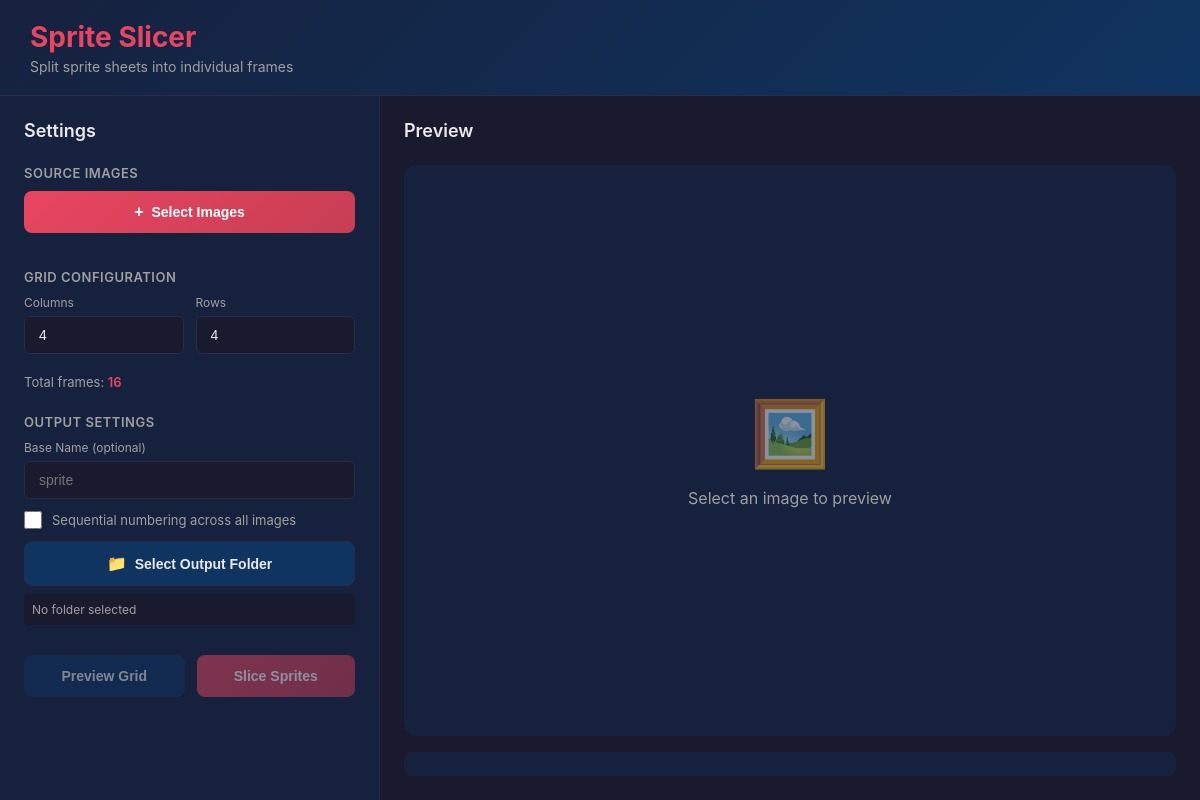
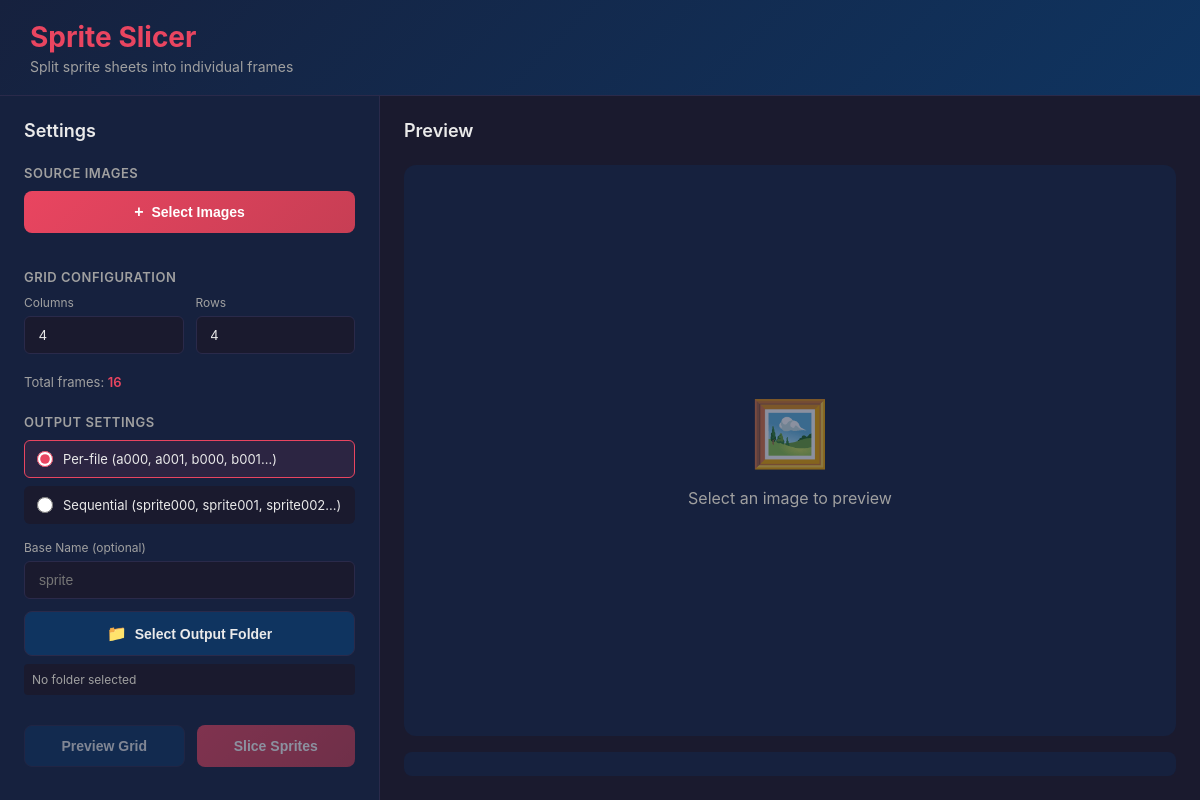
Before and after one commit to LimFull/sprite-slice-electron, an Electron app: page index.html in a window 1200 px wide. Drawn offline with Linux system fonts and the light colour scheme.

Commit message:
feat: sequential numbering, per file numbering

```diff
--- a/index.html
+++ b/index.html
@@ -53,13 +53,22 @@
         <!-- Output Settings -->
         <div class="setting-group">
           <label class="setting-label">Output Settings</label>
-          <div class="input-group">
-            <label for="baseName">Base Name (optional)</label>
+
+          <!-- Numbering Mode -->
+          <div class="radio-group">
+            <label class="radio-label">
+              <input type="radio" name="numberingMode" id="perFileNumbering" value="perFile" checked>
+              <span class="radio-text">Per-file (a000, a001, b000, b001...)</span>
+            </label>
+            <label class="radio-label">
+              <input type="radio" name="numberingMode" id="sequentialNumbering" value="sequential">
+              <span class="radio-text">Sequential (sprite000, sprite001, sprite002...)</span>
+            </label>
+          </div>
+
+          <div class="input-group" id="baseNameGroup">
+            <label for="baseName">Base Name <span id="baseNameOptional">(optional)</span></label>
             <input type="text" id="baseName" placeholder="sprite">
-          </div>
-          <div class="checkbox-group">
-            <input type="checkbox" id="sequentialNumbering">
-            <label for="sequentialNumbering">Sequential numbering across all images</label>
           </div>
           <button id="selectOutputBtn" class="btn btn-secondary btn-block">
             <span class="btn-icon">📁</span>
--- a/renderer.js
+++ b/renderer.js
@@ -13,6 +13,8 @@ const elements = {
   rows: document.getElementById('rows'),
   totalFrames: document.getElementById('totalFrames'),
   baseName: document.getElementById('baseName'),
+  baseNameGroup: document.getElementById('baseNameGroup'),
+  perFileNumbering: document.getElementById('perFileNumbering'),
   sequentialNumbering: document.getElementById('sequentialNumbering'),
   selectOutputBtn: document.getElementById('selectOutputBtn'),
   outputPath: document.getElementById('outputPath'),
@@ -48,6 +50,11 @@ function setupEventListeners() {
   elements.closeResultBtn.addEventListener('click', () => {
     elements.resultModal.classList.add('hidden');
   });
+
+  // Numbering mode change
+  elements.perFileNumbering.addEventListener('change', handleNumberingModeChange);
+  elements.sequentialNumbering.addEventListener('change', handleNumberingModeChange);
+  handleNumberingModeChange(); // Initialize
 
   // Drag and drop support
   document.body.addEventListener('dragover', (e) => {
@@ -121,6 +128,17 @@ function handleGridChange() {
   elements.totalFrames.textContent = cols * rows;
 }
 
+function handleNumberingModeChange() {
+  const isSequential = elements.sequentialNumbering.checked;
+  if (isSequential) {
+    elements.baseNameGroup.classList.add('required');
+    elements.baseName.placeholder = 'sprite (required)';
+  } else {
+    elements.baseNameGroup.classList.remove('required');
+    elements.baseName.placeholder = 'sprite';
+  }
+}
+
 async function handlePreview() {
   if (state.selectedImageIndex < 0) return;
 
@@ -151,7 +169,14 @@ async function handleSlice() {
   const columns = parseInt(elements.columns.value) || 1;
   const rows = parseInt(elements.rows.value) || 1;
   const baseName = elements.baseName.value.trim();
-  const useSequentialNumbering = elements.sequentialNumbering.checked && baseName;
+  const useSequentialNumbering = elements.sequentialNumbering.checked;
+
+  // Validate: sequential mode requires baseName
+  if (useSequentialNumbering && !baseName) {
+    alert('Base Name is required for sequential numbering mode.');
+    elements.baseName.focus();
+    return;
+  }
 
   // Show progress modal
   elements.progressModal.classList.remove('hidden');
--- a/styles.css
+++ b/styles.css
@@ -213,6 +213,61 @@ body {
   font-size: 13px;
   color: var(--text-secondary);
   cursor: pointer;
+}
+
+/* Radio Group */
+.radio-group {
+  display: flex;
+  flex-direction: column;
+  gap: 8px;
+  margin-bottom: 16px;
+}
+
+.radio-label {
+  display: flex;
+  align-items: center;
+  gap: 10px;
+  padding: 10px 12px;
+  background-color: var(--bg-primary);
+  border-radius: 6px;
+  cursor: pointer;
+  transition: all 0.2s;
+  border: 1px solid transparent;
+}
+
+.radio-label:hover {
+  background-color: var(--bg-tertiary);
+}
+
+.radio-label:has(input:checked) {
+  border-color: var(--accent);
+  background-color: rgba(233, 69, 96, 0.1);
+}
+
+.radio-label input[type="radio"] {
+  width: 16px;
+  height: 16px;
+  accent-color: var(--accent);
+  margin: 0;
+}
+
+.radio-text {
+  font-size: 13px;
+  color: var(--text-primary);
+}
+
+#baseNameOptional {
+  color: var(--text-secondary);
+  font-weight: normal;
+}
+
+#baseNameGroup.required #baseNameOptional {
+  display: none;
+}
+
+#baseNameGroup.required label::after {
+  content: " *";
+  color: var(--accent);
 }
 
 /* Image List */
```
Also changed, not shown: main.js (+6 -6 lines).
